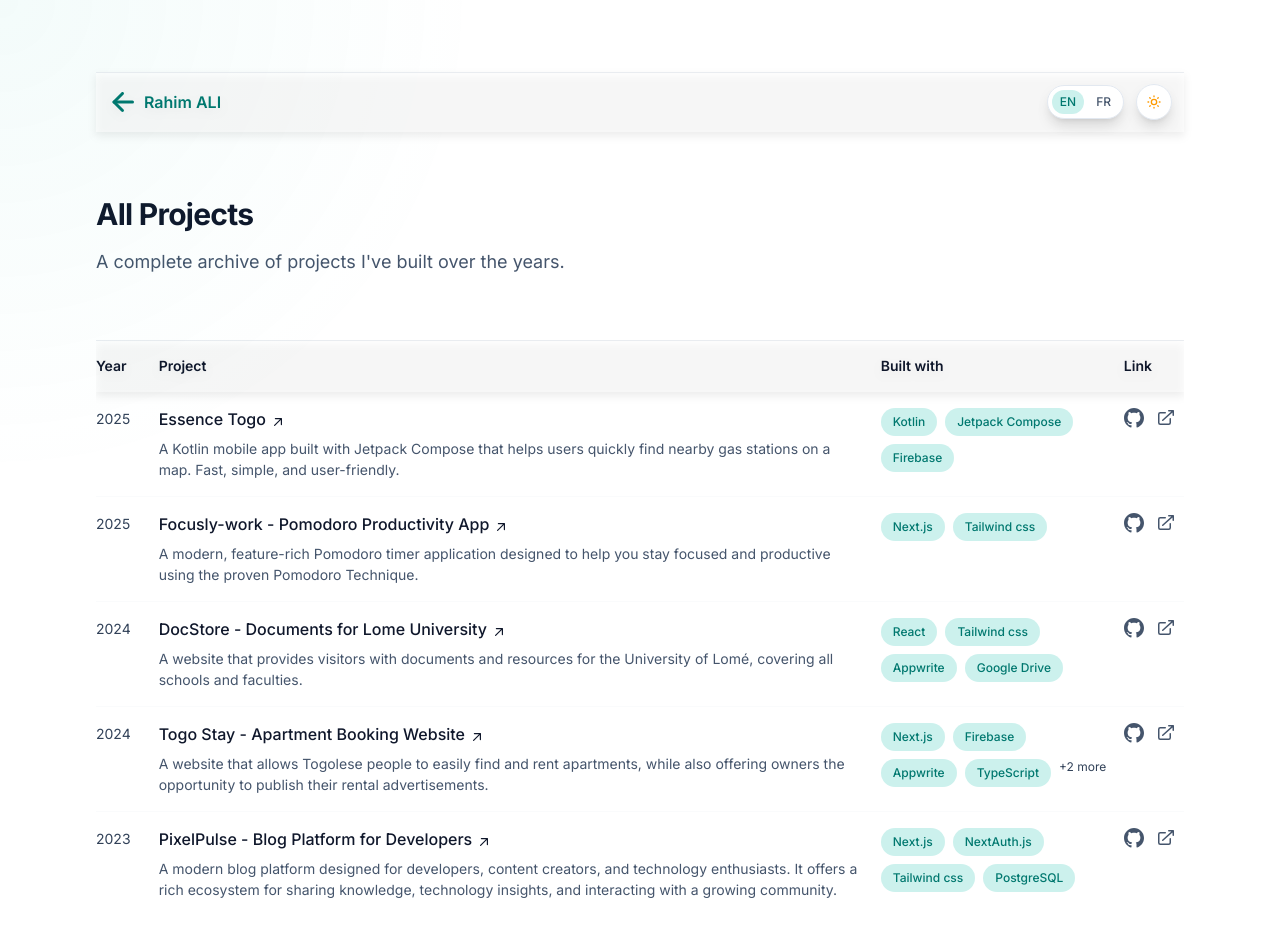
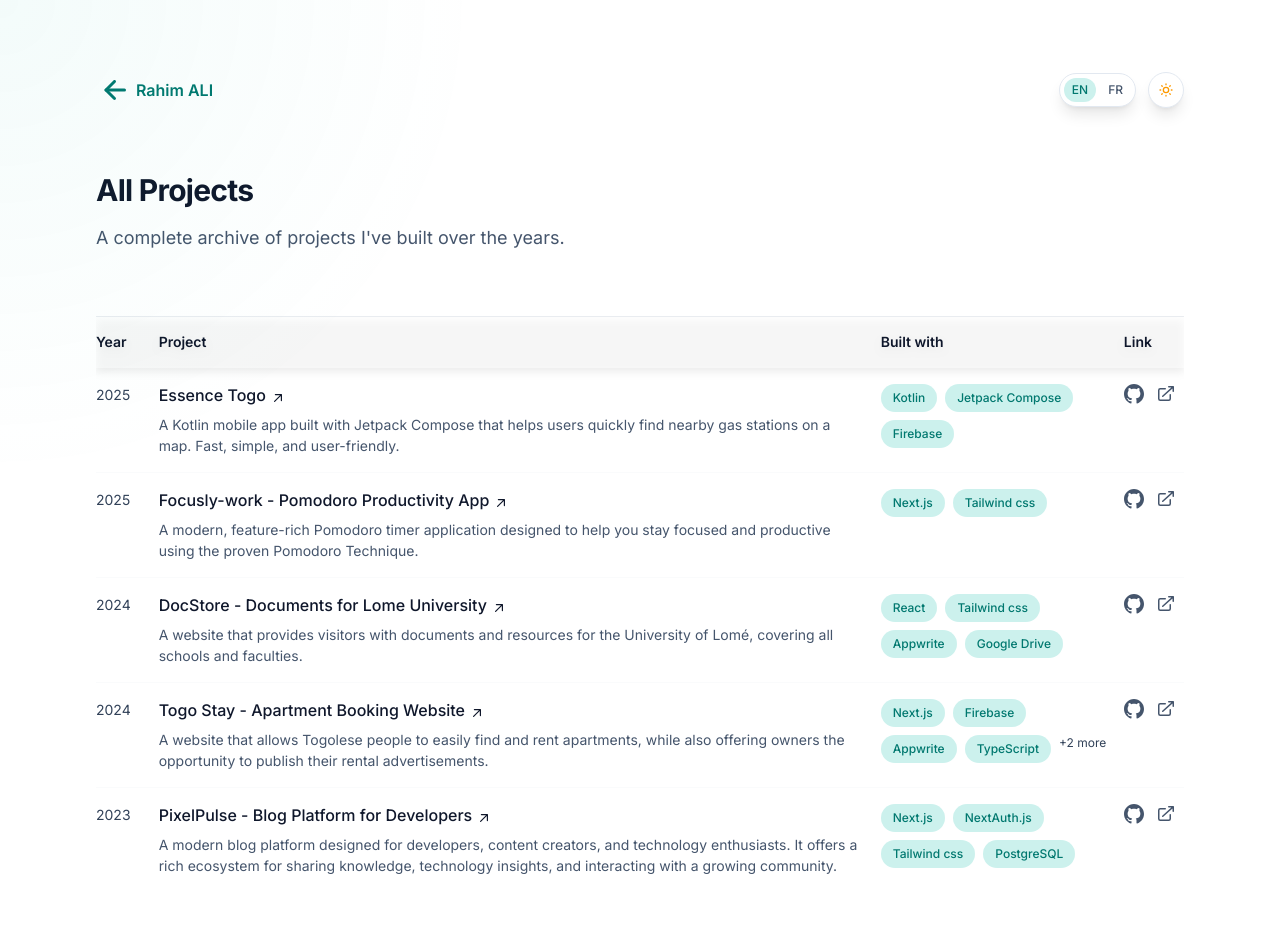
Before and after one commit to Rahim10020/freelance_portfolio, a Next.js app: page /projects in a window 1280 px wide. Shown: the top 936 px of the page. Built offline with nearby package versions, Linux system fonts and the light colour scheme; no server answers.

Commit message:
correction du souci de scroll smooth

```diff
--- a/src/app/globals.css
+++ b/src/app/globals.css
@@ -21,6 +21,7 @@
 
 * {
   scroll-behavior: smooth;
+  data-scroll-behavior: smooth;
 }
 
 body {
--- a/src/app/projects/page.tsx
+++ b/src/app/projects/page.tsx
@@ -14,11 +14,11 @@ export default function ProjectsArchive() {
             <MouseEffect />
             <div className="mx-auto min-h-screen max-w-screen-xl px-6 py-12 font-sans md:px-12 md:py-15 lg:px-24 lg:py-18">
                 {/* Back button */}
-                <div className="mb-16 sticky top-6 z-50">
-                    <div className='py-3 flex items-center justify-between transition motion-reduce:transition-none bg-white/50 dark:bg-slate-800/50 shadow-[inset_0_1px_0_0_rgba(148,163,184,0.2)] dark:shadow-[inset_0_1px_0_0_rgba(148,163,184,0.1)] lg:drop-shadow-lg'>
+                <div className="mb-16">
+                    <div className='flex items-center justify-between'>
                         <Link
                             href="/"
-                            className="group inline-flex ml-2 items-center font-semibold leading-tight text-teal-700 dark:text-teal-300 hover:text-teal-800"
+                            className="group inline-flex items-center font-semibold leading-tight text-teal-700 dark:text-teal-300 hover:text-teal-800"
                         >
                             <svg
                                 className="mr-2 h-8 w-8 transition-transform group-hover:-translate-x-2"
@@ -37,11 +37,11 @@ export default function ProjectsArchive() {
                                     strokeLinecap="round"
                                 />
                             </svg>
-                            Rahim ALI
+                            <span className='hidden md:block'>
+                                Rahim ALI
+                            </span>
                         </Link>
-                        <div className='mr-3'>
-                            <ControlsPanel />
-                        </div>
+                        <ControlsPanel />
                     </div>
                 </div>
 
```
